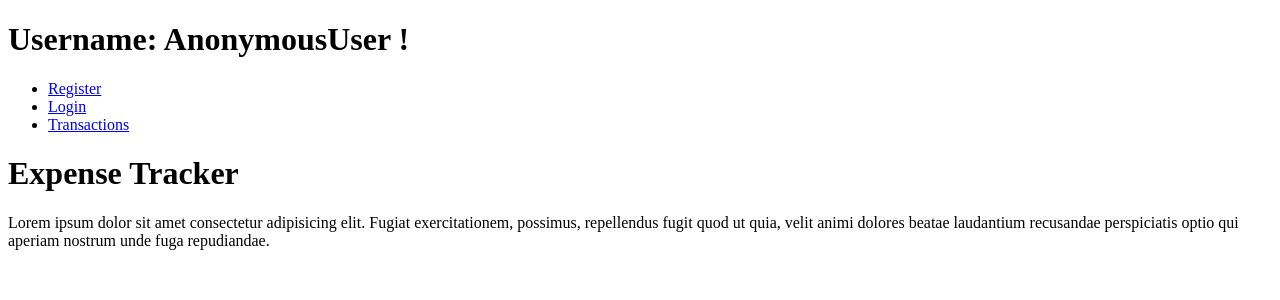
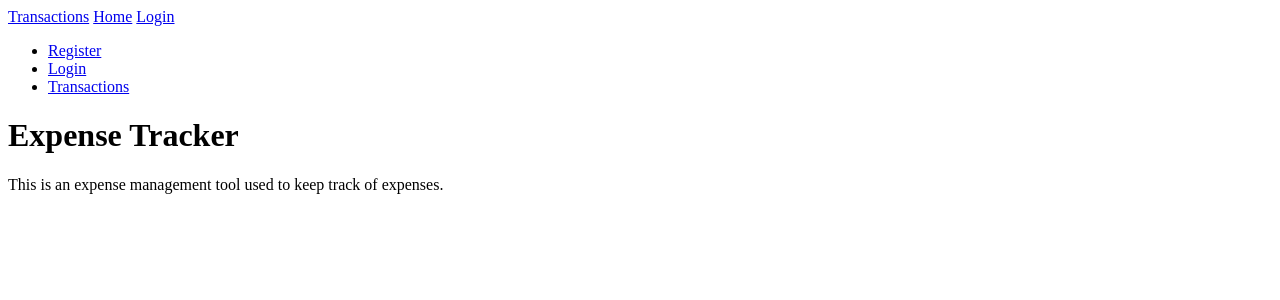
Before and after one commit to Richard-Hallam/Individual-Full-Stack-Project-Assessment, a Django app: page / in a window 1280 px wide. Shown: the top 300 px of the page. Run offline with Django 4.2, Linux system fonts and the light colour scheme.

Commit message:
added basic navbar to home.html

```diff
--- a/expensetracker/urls.py
+++ b/expensetracker/urls.py
@@ -22,11 +22,8 @@ from transactions.views import transactions_list, edit_transaction
 urlpatterns = [
     path('admin/', admin.site.urls),
     path('', home_page, name='home'),
-    # path("accounts/", include("allauth.urls")),
     path('transactions/', transactions_list, name='transactions'),
     path('transactions/', include('transactions.urls')),
-    # path('account_login', login, name='login_page'),
-    # path('account_signup', account_signup, name='sign up'),
     path('accounts/', include('allauth.urls')),
     path('edit/<int:transaction_id>/', edit_transaction, name='edit_transaction'),
 ]
--- a/home/templates/home.html
+++ b/home/templates/home.html
@@ -5,8 +5,18 @@
 <!DOCTYPE html>
 <html>
     <body>
-        <h1>Username: {{ user.username }} {{ user }} !</h1>
+        <nav>
+            <a class="nav-link" href="{% url 'transactions' %}">Transactions</a>
+            <a class="nav-link" href="{% url 'home' %}">Home</a>
+            {% if user.is_authenticated %}
+            <a class="nav-link" href="{% url 'account_logout' %}">Logout</a>
+            {% else %}
+            <a class="nav-link" href="{% url 'account_login' %}">Login</a>
+            {% endif %}
+
+        </nav>
         {% if user.is_authenticated %}
+        <h1>You are logged in as: {{ user.username }} {{ user }} </h1>
             <ul>
                 <li class="nav-item">
                     <a class="nav-link {% if request.path == logout_url %}active{% endif %}" aria-current="page" href="{% url 'account_logout' %}">Logout</a>
@@ -27,11 +37,11 @@
                 </li>
                 <li class="nav-item">
                     <a class="nav-link {% if request.path == signup_url %}active{% endif %}" aria-current="page"
-                        href="{% url 'transactions/' %}">Transactions</a>
+                        href="{% url 'transactions' %}">Transactions</a>
                 </li>
             </ul>
         {% endif %}
         <h1 class="heading">Expense Tracker</h1>
-        <p class="home-text">Lorem ipsum dolor sit amet consectetur adipisicing elit. Fugiat exercitationem, possimus, repellendus fugit quod ut quia, velit animi dolores beatae laudantium recusandae perspiciatis optio qui aperiam nostrum unde fuga repudiandae.</p>
+        <p class="home-text">This is an expense management tool used to keep track of expenses.</p>
     </body>
 </html>
--- a/transactions/templates/transactions/transaction_delete.html
+++ b/transactions/templates/transactions/transaction_delete.html
@@ -4,6 +4,7 @@
     <title>Delete Transaction</title>
 </head>
 <body>
+    {% if user.is_authenticated %}
     <h2>Are you sure you want to delete this transaction?</h2>
     <p>{{ transaction.transaction_name }} - {{ transaction.transaction_amount }}</p>
     <form method="post">
```
Also changed, not shown: db.sqlite3.
